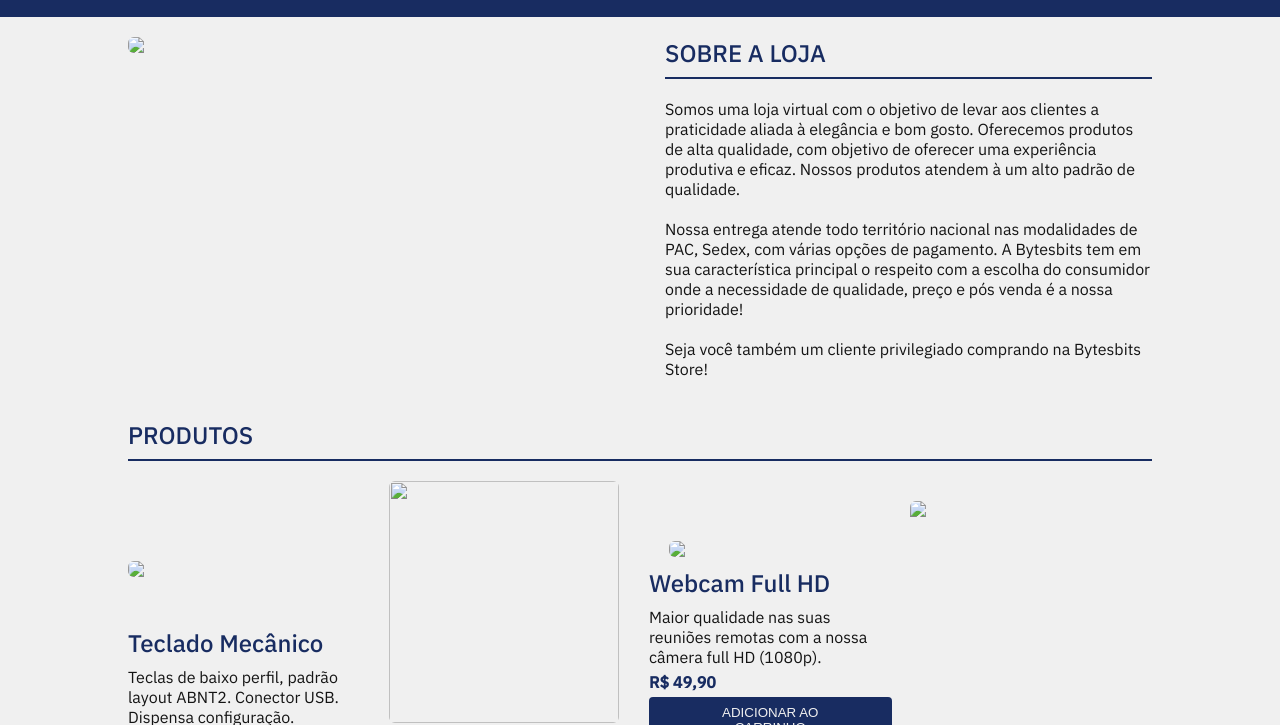
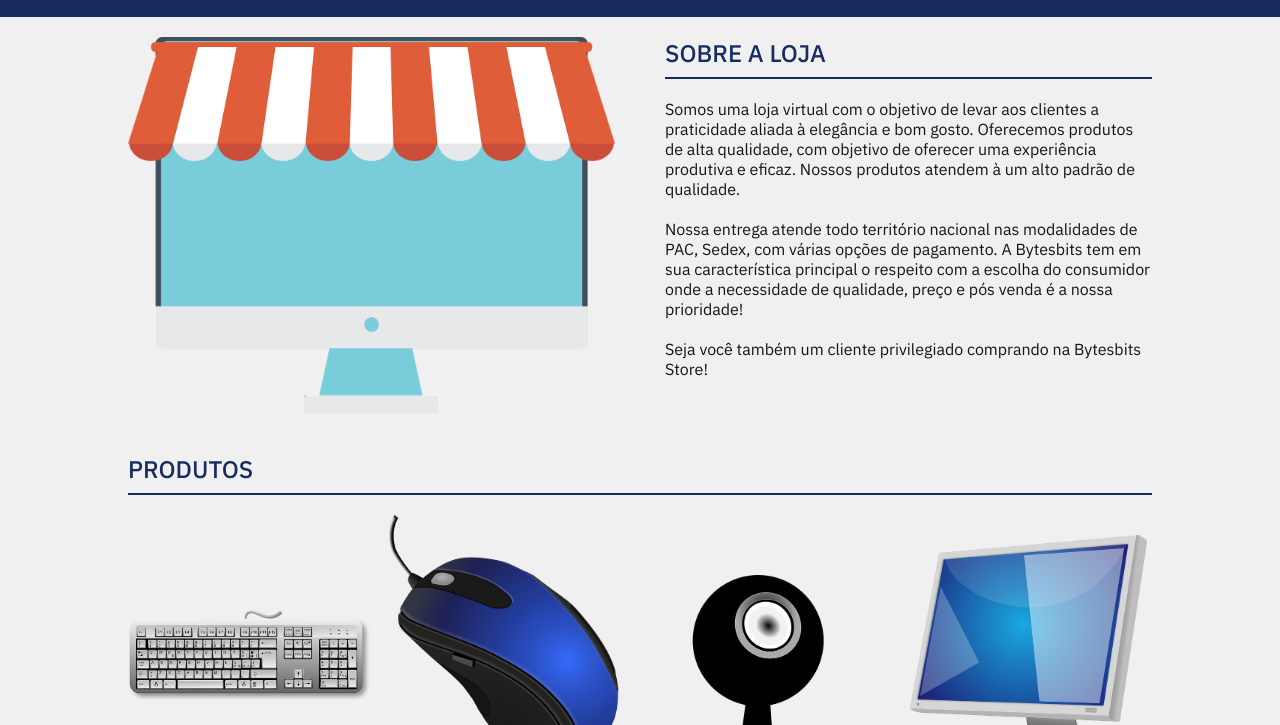
Before and after one commit to ManoelBarros22/CSS-Responsivo, a plain HTML site: page index.html in a window 1280 px wide. Shown: the part 75-800 px from the top of the page. Drawn offline with Linux system fonts and the light colour scheme; files that its build step writes are made by us from their sources.

Commit message:
assets commit

```diff
--- a/index.html
+++ b/index.html
@@ -9,8 +9,8 @@
     <link rel="preconnect" href="https://fonts.gstatic.com" crossorigin>
     <link href="https://fonts.googleapis.com/css2?family=IBM+Plex+Sans:wght@400;500&display=swap" rel="stylesheet">
     <title>Bytesbits Store</title>
-    <link rel="stylesheet" href="style.css">
-    <link rel="stylesheet" href="responsive.css">
+    <link rel="stylesheet" href="./assets/style.css">
+    <link rel="stylesheet" href="./assets/responsive.css">
 </head>
 
 <body>
@@ -27,7 +27,7 @@
     </header>
 
     <section class="sobre container" id="sobre">
-        <img src="./images/loja.png" />
+        <img src="./assets/images/loja.png" />
         <div class="sobre-a-loja">
             <h1 class="titulo">Sobre a Loja</h1>
             <p>Somos uma loja virtual com o objetivo de levar aos clientes a praticidade aliada à elegância e bom gosto. Oferecemos produtos de alta qualidade, com objetivo de oferecer uma experiência produtiva e eficaz. Nossos produtos atendem à um alto padrão de qualidade. <br><br>Nossa entrega atende todo território nacional nas modalidades de PAC, Sedex, com várias opções de pagamento. A Bytesbits tem em sua característica principal o respeito com a escolha do consumidor onde a necessidade de qualidade, preço e pós venda é a nossa prioridade! <br><br> Seja você também um cliente privilegiado comprando na Bytesbits Store!</p>
@@ -38,7 +38,7 @@
         <h1 class="titulo">Produtos</h1>
         <ul class="item">
             <li><br><br><br><br>
-                <img src="./images/keyboard2.png" /><br><br>
+                <img src="./assets/images/keyboard2.png" /><br><br>
                 <h2> <a href="#">Teclado Mecânico</a></h2>
                 <p>Teclas de baixo perfil, padrão layout ABNT2. Conector USB. Dispensa configuração.</p>
                 <div class="price">
@@ -47,7 +47,7 @@
                 <button type="button">Adicionar ao Carrinho</button>
             </li>
             <li>
-                <img id="mouse" src="./images/mouse.png" />
+                <img id="mouse" src="./assets/images/mouse.png" />
                 <h2> <a href="#">mouse óptico USB</a></h2>
                 <p>Mouse com fio USB Bytesbits BB90 com Design Ambidestro e Facilidade Plug and Play.</p>
                 <div class="price">
@@ -56,7 +56,7 @@
                 <button type="button">Adicionar ao Carrinho</button>
             </li>
             <li><br><br><br>
-                <img id="wc" src="./images/webcam.png" />
+                <img id="wc" src="./assets/images/webcam.png" />
                 <h2> <a href="#">Webcam Full HD</a></h2>
                 <p>Maior qualidade nas suas reuniões remotas com a nossa câmera full HD (1080p).</p>
                 <div class="price">
@@ -65,7 +65,7 @@
                 <button type="button">Adicionar ao Carrinho</button>
             </li>
             <li><br>
-                <img id="mt" src="./images/monitor.png" />
+                <img id="mt" src="./assets/images/monitor.png" />
                 <h2> <a href="#">Monitor 21.5” Full HD</a></h2>
                 <p>Alta definição, permite a visualização das cores e imagens de forma nítida.</p>
                 <div class="price">
```
